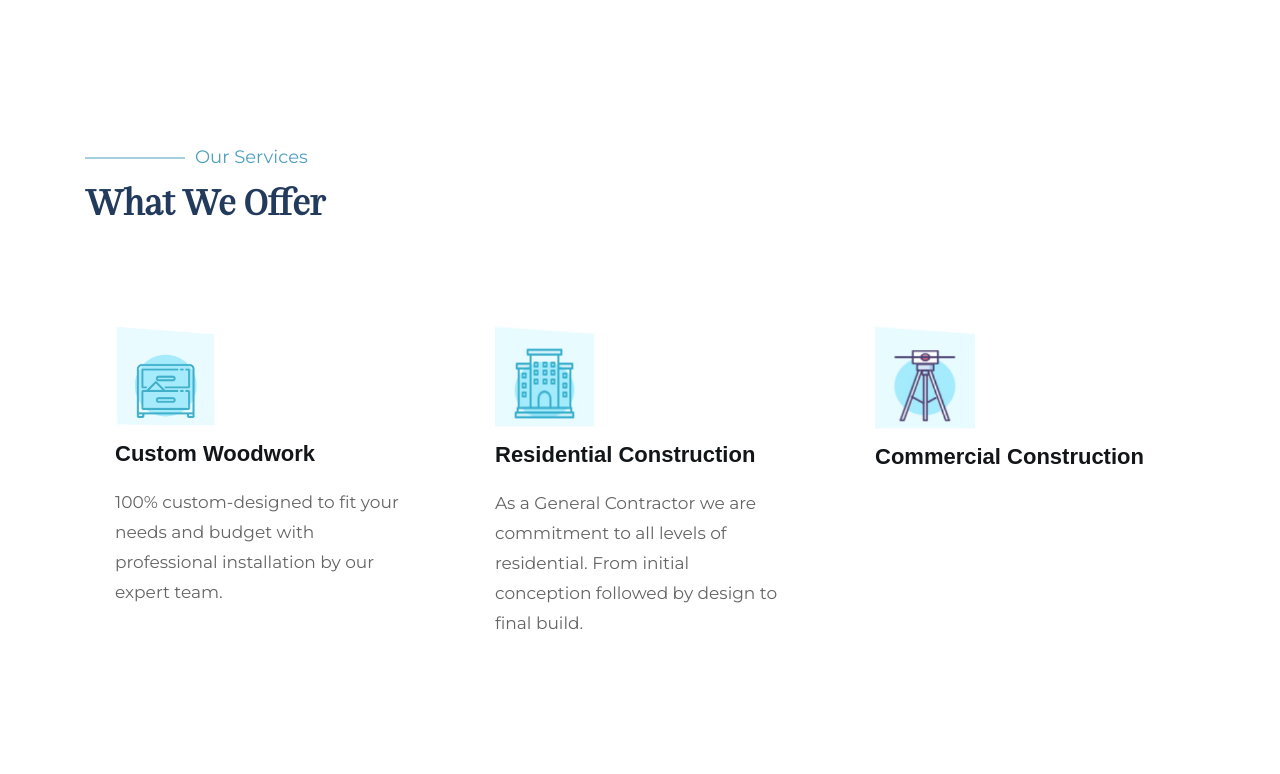
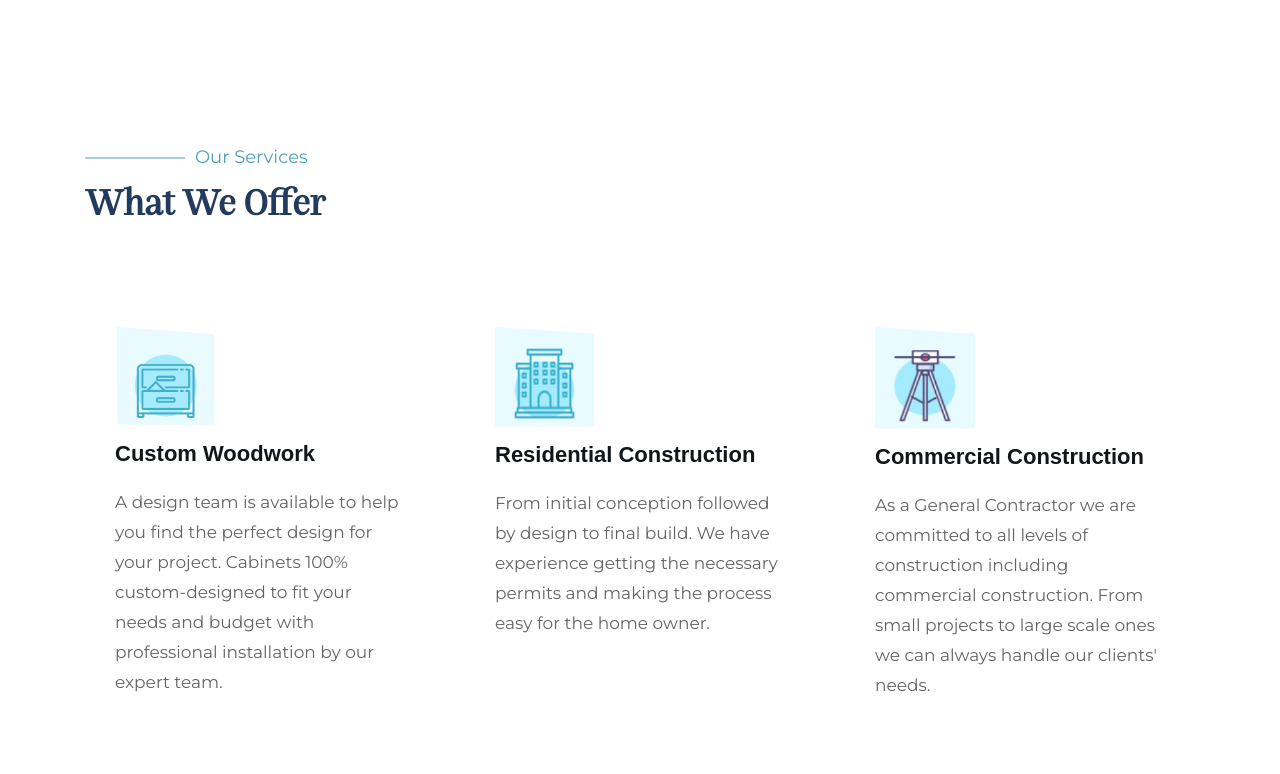
Before and after one commit to ludmylaalmeida/AGC, a plain HTML site: page index.html in a window 1280 px wide. Shown: the part 1526-2300 px from the top of the page. Drawn offline with Linux system fonts and the light colour scheme; files whose address does not match are found by name.

Commit message:
new updates text

```diff
--- a/index.html
+++ b/index.html
@@ -167,8 +167,7 @@
                             build custom
                             cabinets, staircases, decks, bars, and other fine wood elements. We strive to meet and
                             exceed our customers'
-                            expectations at all times. From small projects to large scale ones we can always handle our
-                            clients' needs.
+                            expectations at all times.
                             <br><br>
                             With thousands of projects completed in New England, you can be assured we have references
                             for every type of project.
@@ -184,7 +183,7 @@
 
     <!--====== SERVICES PART START ======-->
 
-    <section id="service" class="services-area pt-50 pb-130">
+    <section id="service" class="services-area pt-50 pb-50">
         <div class="container">
             <div class="row justify-content-center">
                 <div class="col-lg-12">
@@ -203,7 +202,7 @@
                         </div>
                         <div class="services-content mt-15">
                             <h4 class="services-title">Custom Woodwork</h4>
-                            <p class="mt-20">100% custom-designed to fit your needs and budget with professional
+                            <p class="mt-20">A design team is available to help you find the perfect design for your project. Cabinets 100% custom-designed to fit your needs and budget with professional
                                 installation by our expert team.</p>
                         </div>
                     </div> <!-- single services -->
@@ -216,8 +215,7 @@
                         </div>
                         <div class="services-content mt-15">
                             <h4 class="services-title">Residential Construction</h4>
-                            <p class="mt-20">As a General Contractor we are commitment to all levels of residential.
-                                From initial conception followed by design to final build. </p>
+                            <p class="mt-20"> From initial conception followed by design to final build. We have experience getting the necessary permits and making the process easy for the home owner. </p>
                         </div>
                     </div> <!-- single services -->
                 </div>
@@ -229,7 +227,8 @@
                         </div>
                         <div class="services-content mt-15">
                             <h4 class="services-title">Commercial Construction</h4>
-                            <p class="mt-20"></p>
+                            <p class="mt-20">As a General Contractor we are committed to all levels of construction including commercial construction. From small projects to large scale ones we can always handle our
+                                clients' needs.</p>
                         </div>
                     </div> <!-- single services -->
                 </div>
```
